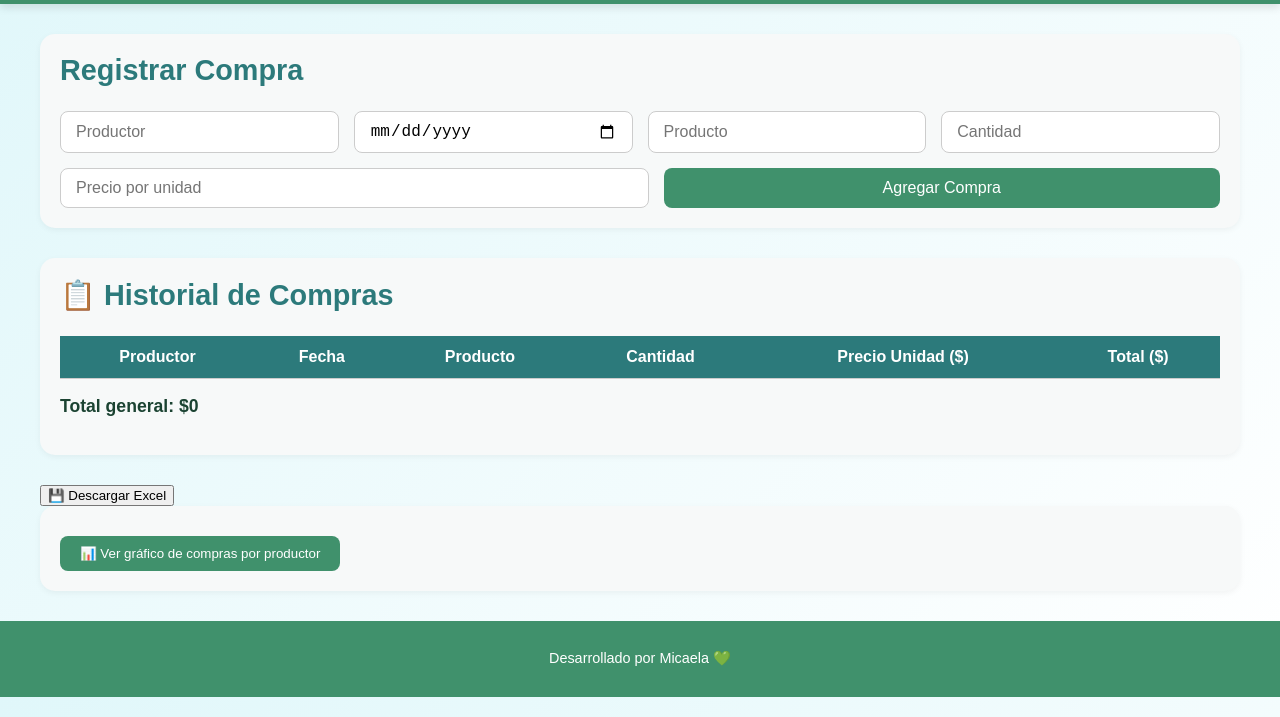
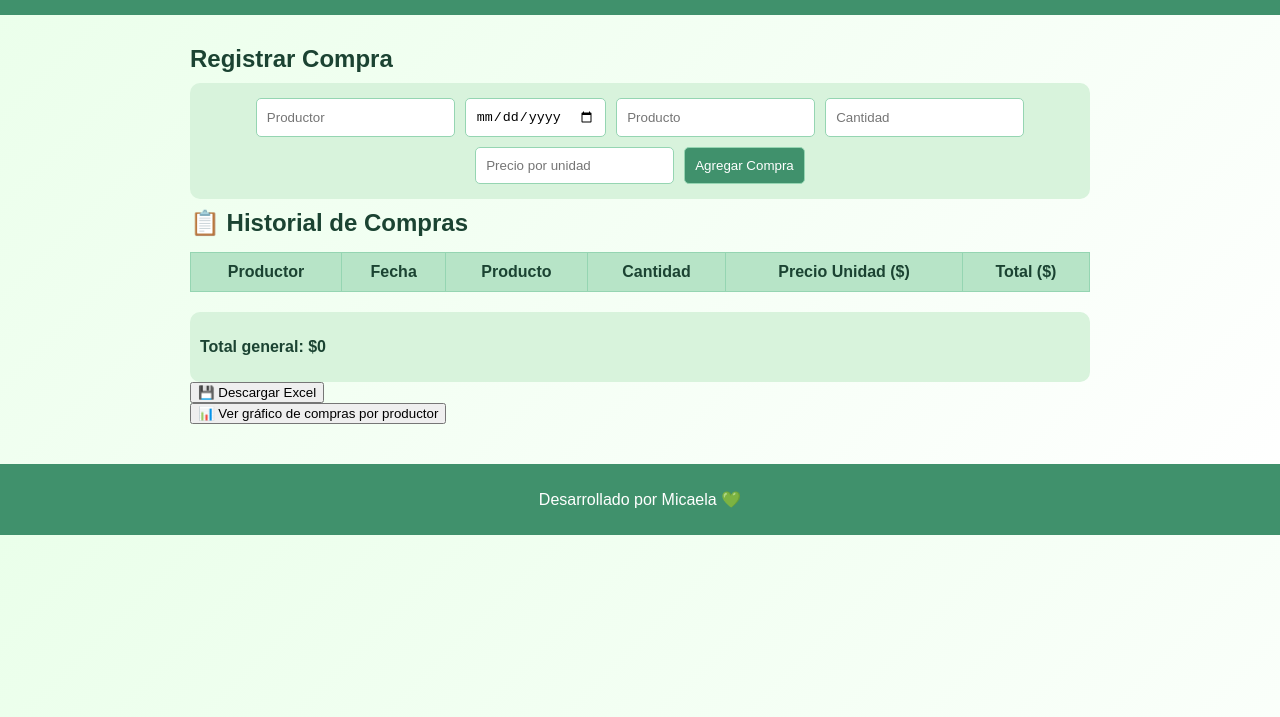
Before and after one commit to micaelacardozo439/gestorcompras, a plain HTML site: page index.html in a window 1280 px wide. Shown: the part 83-800 px from the top of the page. Drawn offline with nearby package versions, Linux system fonts and the light colour scheme.

Commit message:
tercer envio

```diff
--- a/style.css
+++ b/style.css
@@ -1,155 +1,135 @@
-/* ===== FONDO GENERAL ===== */
+/* ======== ESTILOS GENERALES ======== */
 body {
-    font-family: 'Poppins', sans-serif;
+  font-family: "Poppins", sans-serif;
+  background: linear-gradient(135deg, #eaffea, #ffffff);
   margin: 0;
   padding: 0;
-    background: linear-gradient(135deg, #e0f7fa, #ffffff);
   color: #1b4332;
 }
 
-/* ===== HEADER ===== */
 header {
-    background-color: #40916c;
+  background: #40916c;
   color: white;
   text-align: center;
-    padding: 20px 10px;
-    box-shadow: 0 4px 8px rgba(0,0,0,0.1);
+  padding: 20px 0;
 }
 
-header h1 {
-    margin: 0;
-    font-size: 2.5rem;
+h1, h2 {
+  margin: 10px 0;
 }
 
-/* ===== MAIN ===== */
 main {
-    max-width: 1200px;
-    margin: 30px auto;
-    padding: 0 20px;
+  max-width: 900px;
+  margin: auto;
+  padding: 20px;
 }
 
-/* ===== SECCIONES ===== */
-section {
-    background-color: #f7f9f9;
-    border-radius: 15px;
-    padding: 20px;
-    margin-bottom: 30px;
-    box-shadow: 0 2px 6px rgba(0,0,0,0.05);
-}
-
-section h2 {
-    margin-top: 0;
-    font-size: 1.8rem;
-    color: #2c7a7b;
-}
-
-/* ===== FORMULARIO ===== */
+/* ======== FORMULARIO ======== */
 form {
   display: flex;
   flex-wrap: wrap;
-    gap: 15px;
+  gap: 10px;
+  background: #d8f3dc;
+  padding: 15px;
+  border-radius: 10px;
+  justify-content: center;
 }
 
 form input, form button {
-    padding: 10px 15px;
-    border-radius: 8px;
-    border: 1px solid #ccc;
-    font-size: 1rem;
-    flex: 1 1 200px;
+  padding: 10px;
+  border-radius: 5px;
+  border: 1px solid #95d5b2;
 }
 
 form button {
-    background-color: #40916c;
+  background: #40916c;
   color: white;
-    border: none;
   cursor: pointer;
-    transition: background-color 0.3s ease;
+  transition: 0.3s;
 }
 
 form button:hover {
-    background-color: #2d6a4f;
+  background: #1b4332;
 }
 
-/* ===== TABLA ===== */
+/* ======== TABLA ======== */
 table {
   width: 100%;
   border-collapse: collapse;
   margin-top: 15px;
 }
 
-table th, table td {
-    padding: 12px 10px;
+th, td {
+  border: 1px solid #95d5b2;
+  padding: 10px;
   text-align: center;
-    border-bottom: 1px solid #ccc;
 }
 
-table th {
-    background-color: #2c7a7b;
-    color: white;
+th {
+  background: #b7e4c7;
 }
 
-table tbody tr:hover {
-    background-color: #e0f2f1;
+.resumen {
+  margin-top: 20px;
+  background: #d8f3dc;
+  padding: 10px;
+  border-radius: 10px;
 }
 
-/* ===== RESUMEN ===== */
-.resumen {
-    margin-top: 15px;
-    font-size: 1.1rem;
-    color: #1b4332;
-}
-
-/* ===== GRÁFICO ===== */
-canvas {
-    max-width: 100%;
+/* ======== FOOTER ======== */
+footer {
+  text-align: center;
+  background: #40916c;
+  color: white;
+  padding: 10px;
   margin-top: 20px;
 }
 
-/* ===== FOOTER ===== */
-footer {
-    text-align: center;
-    padding: 15px;
-    background-color: #40916c;
-    color: white;
-    font-size: 0.9rem;
-    position: relative;
-    bottom: 0;
+/* ======== RESPONSIVE ======== */
+@media (max-width: 768px) {
+  main {
+    padding: 10px;
   }
 
-/* ===== RESPONSIVE ===== */
-@media (max-width: 768px) {
   form {
     flex-direction: column;
+    align-items: stretch;
   }
 
-    header h1 {
-        font-size: 2rem;
+  form input, form button {
+    width: 100%;
   }
 
-    section h2 {
-        font-size: 1.5rem;
+  table, thead, tbody, th, td, tr {
+    display: block;
+  }
+
+  thead {
+    display: none;
+  }
+
+  tr {
+    margin-bottom: 10px;
+    background: #f1fdf3;
+    border-radius: 10px;
+    box-shadow: 0 2px 4px rgba(0,0,0,0.1);
+  }
+
+  td {
+    text-align: left;
+    padding: 8px 15px;
+    position: relative;
+  }
+
+  td::before {
+    content: attr(data-label);
+    font-weight: bold;
+    display: block;
+    margin-bottom: 3px;
+  }
+
+  canvas {
+    width: 100% !important;
+    height: auto !important;
   }
 }
-
-#verGraficoBtn, #cerrarGraficoBtn {
-    background-color: #40916c;
-    color: white;
-    border: none;
-    padding: 10px 20px;
-    border-radius: 8px;
-    cursor: pointer;
-    margin-top: 10px;
-    transition: background-color 0.3s ease;
-}
-
-#verGraficoBtn:hover, #cerrarGraficoBtn:hover {
-    background-color: #2d6a4f;
-}
-
-#graficoContainer {
-    margin-top: 20px;
-    padding: 20px;
-    background-color: #f7f9f9;
-    border-radius: 15px;
-    box-shadow: 0 2px 6px rgba(0,0,0,0.05);
-}
```
Lines whose indentation alone changed are shown as unchanged.
